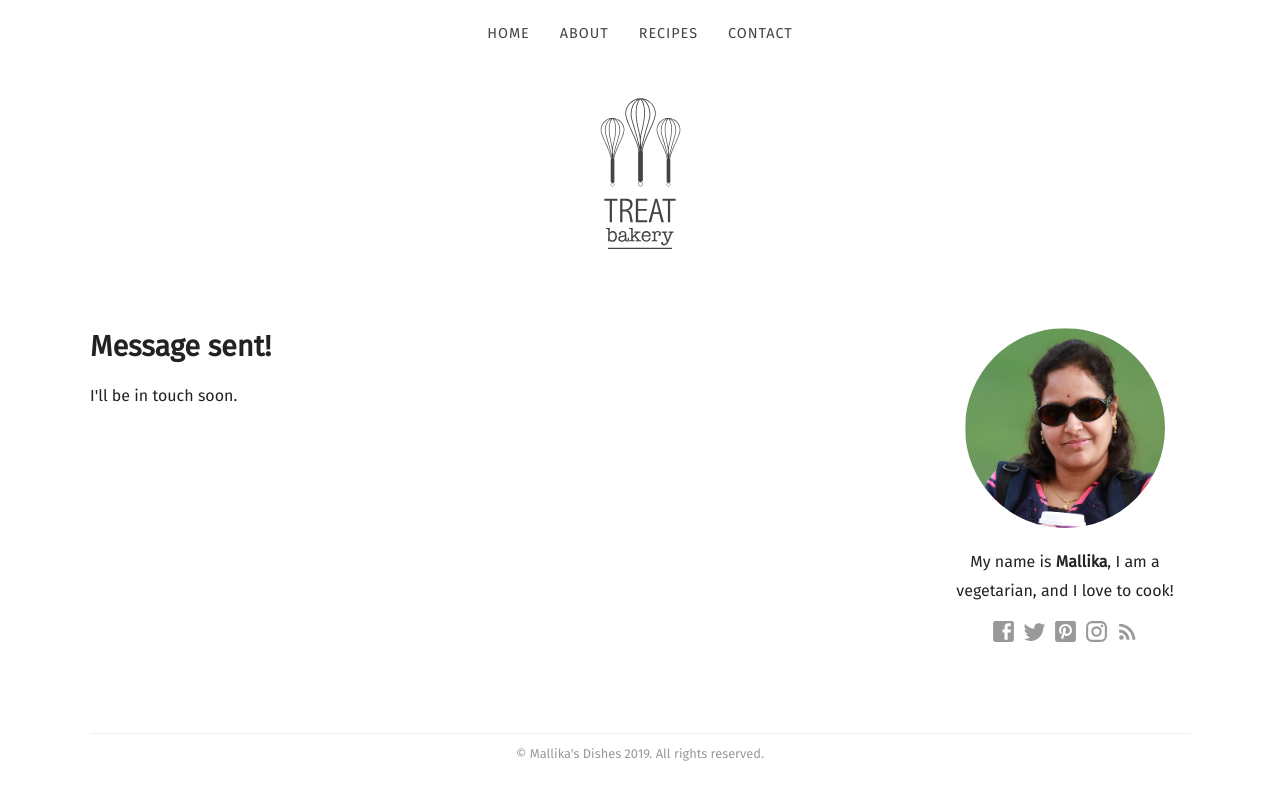
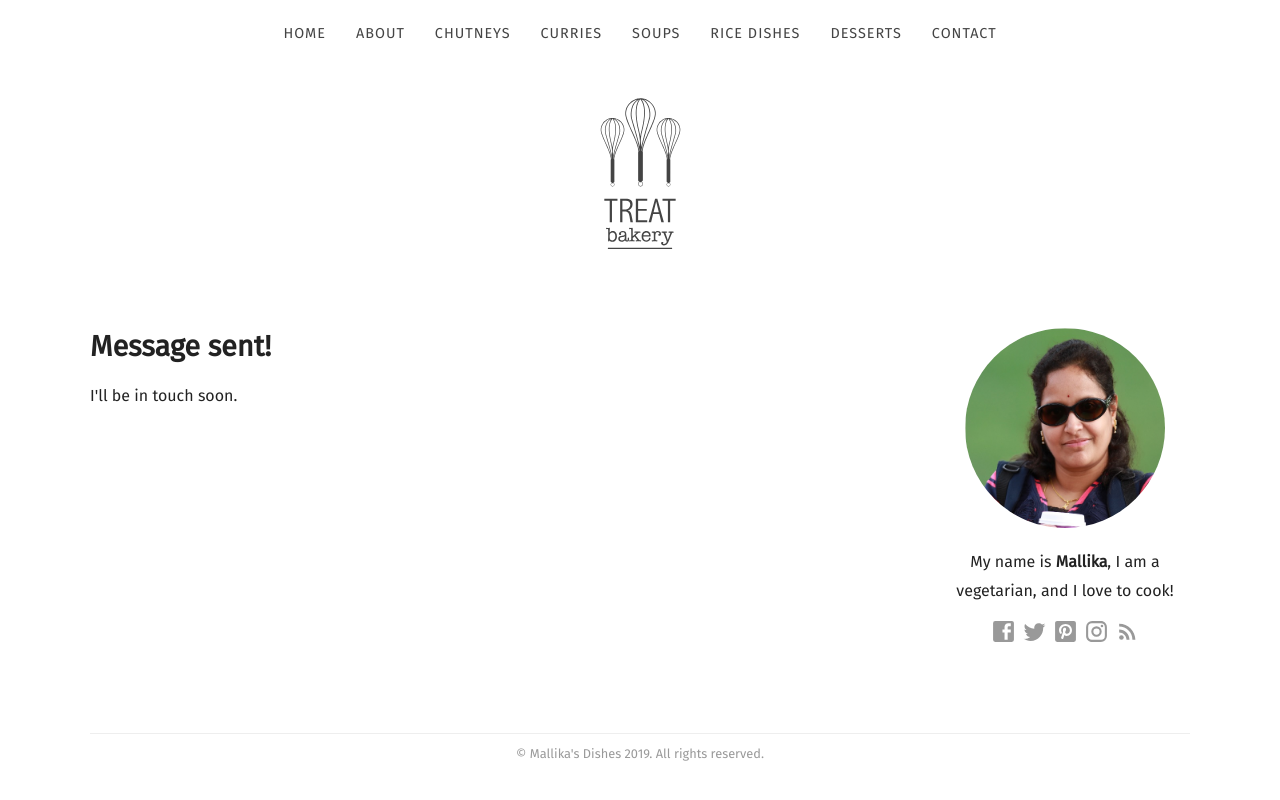
Before and after one commit to mallikasdishes/github.io, a Jekyll site: the page built from contact-success.html, in a window 1280 px wide. Shown: the top 800 px of the page. Built offline with Jekyll 4.4.1, drawn with Linux system fonts in a browser that asks for light colours; some web fonts are replaced.

Commit message:
Update navigation.yml

```diff
--- a/_data/navigation.yml
+++ b/_data/navigation.yml
@@ -2,7 +2,15 @@
   link: /
 - name: About
   link: /about/
-- name: Recipes
-  link: /recipes/
+- name: Chutneys
+  link: /chutneys/
+- name: Curries
+  link: /curries/
+- name: Soups
+  link: /soups/
+- name: Rice Dishes
+  link: /rice/
+- name: Desserts
+  link: /desserts/
 - name: Contact
   link: /contact/
```
